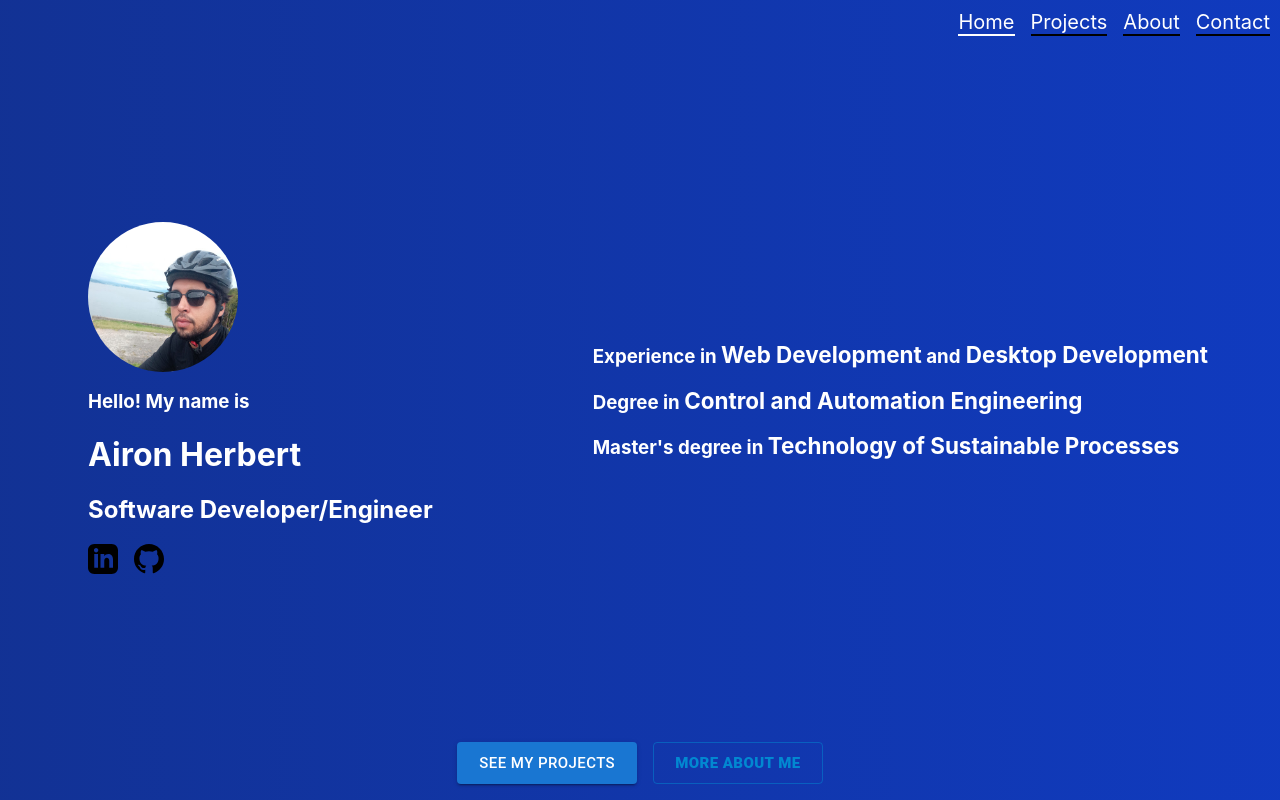
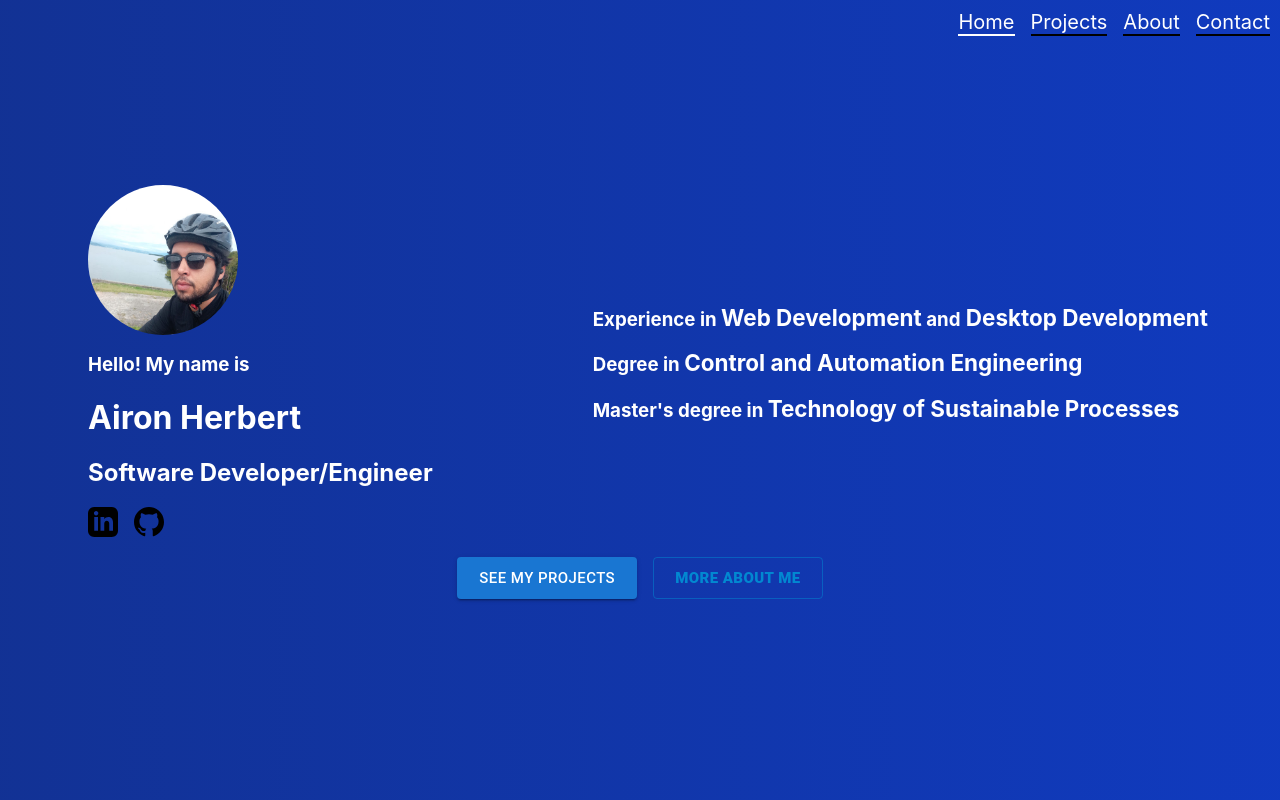
Before and after one commit to aironherbert/portfolio, a React (Create React App) app: page / in a window 1280 px wide. Shown: the top 800 px of the page. Built offline with nearby package versions, Linux system fonts and the light colour scheme; the HTML template or start-up script is replaced by a standard one.

Commit message:
Add link to curriculum

```diff
--- a/src/components/portfolio/components/about/index.tsx
+++ b/src/components/portfolio/components/about/index.tsx
@@ -1,6 +1,7 @@
 import styled from "@emotion/styled"
 import { Button } from "@mui/material"
 import DescriptionIcon from "@mui/icons-material/Description"
+import { HashLink } from "react-router-hash-link"
 
 const Container = styled.div`
     flex: 1;
@@ -98,7 +99,7 @@ export default function About() {
                         color="primary"
                         startIcon={<DescriptionIcon />}
                     >
-                        See my curriculum
+                        <a href="/#/curriculum">See my curriculum</a>
                     </Button>
                 </div>
             </Content>
--- a/src/components/portfolio/components/home/index.tsx
+++ b/src/components/portfolio/components/home/index.tsx
@@ -1,5 +1,6 @@
 import styled from "@emotion/styled"
 import { Button } from "@mui/material"
+import { HashLink } from "react-router-hash-link"
 
 const Container = styled.div<{ isOnScreen?: boolean }>`
     width: 100%;
@@ -98,8 +99,7 @@ const Buttons = styled.div`
     justify-content: center;
     align-items: center;
     gap: 1em;
-    position: absolute;
-    bottom: 0;
+
     margin-bottom: 1em;
 `
 
@@ -181,9 +181,12 @@ export default function Home() {
                 </Card>
             </FlexContainer>
             <Buttons>
-                <Button size="large" variant="contained" href="#projects">
+                <HashLink to="#projects" style={{ textDecoration: "none" }}>
+                    <Button size="large" variant="contained">
                         See my projects
                     </Button>
+                </HashLink>
+                <HashLink to="#about" style={{ textDecoration: "none" }}>
                     <Button
                         size="large"
                         variant="outlined"
@@ -193,6 +196,7 @@ export default function Home() {
                     >
                         More about me
                     </Button>
+                </HashLink>
             </Buttons>
         </Container>
     )
```
Lines whose indentation alone changed are shown as unchanged.
